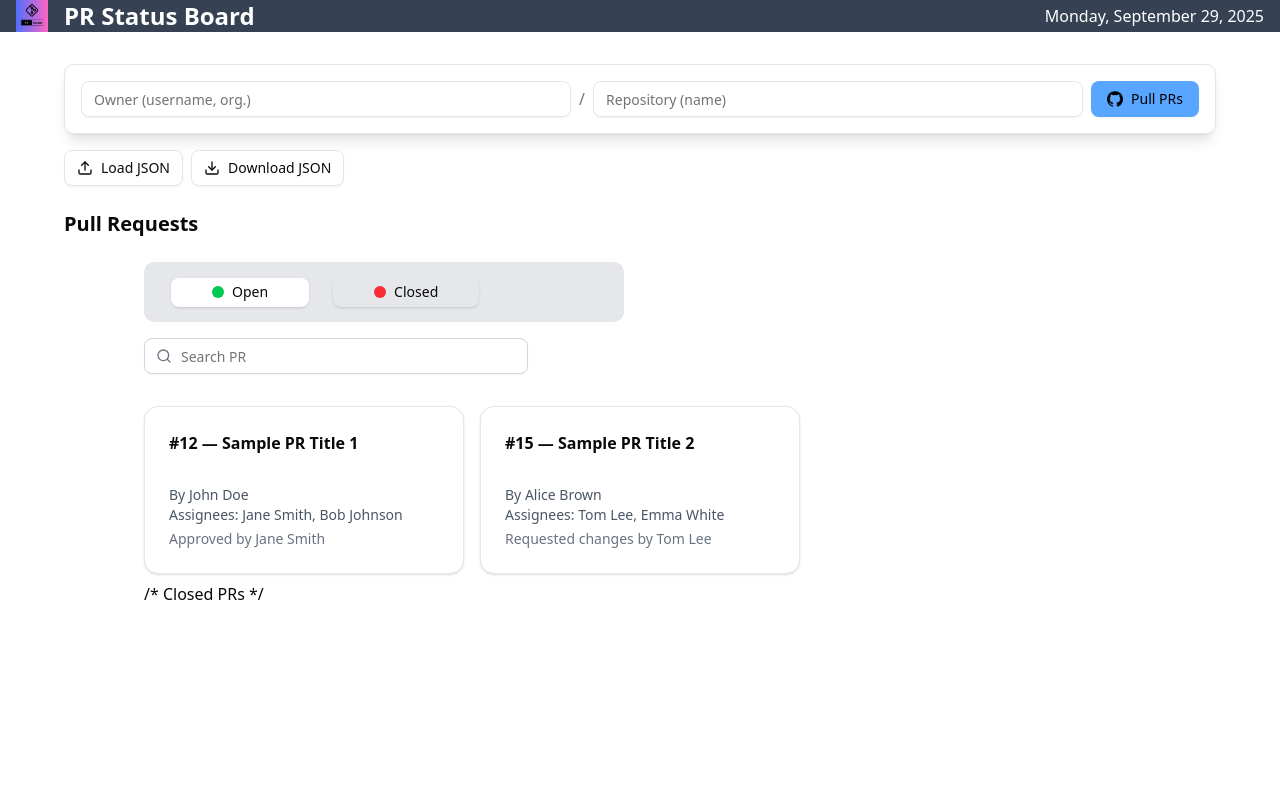
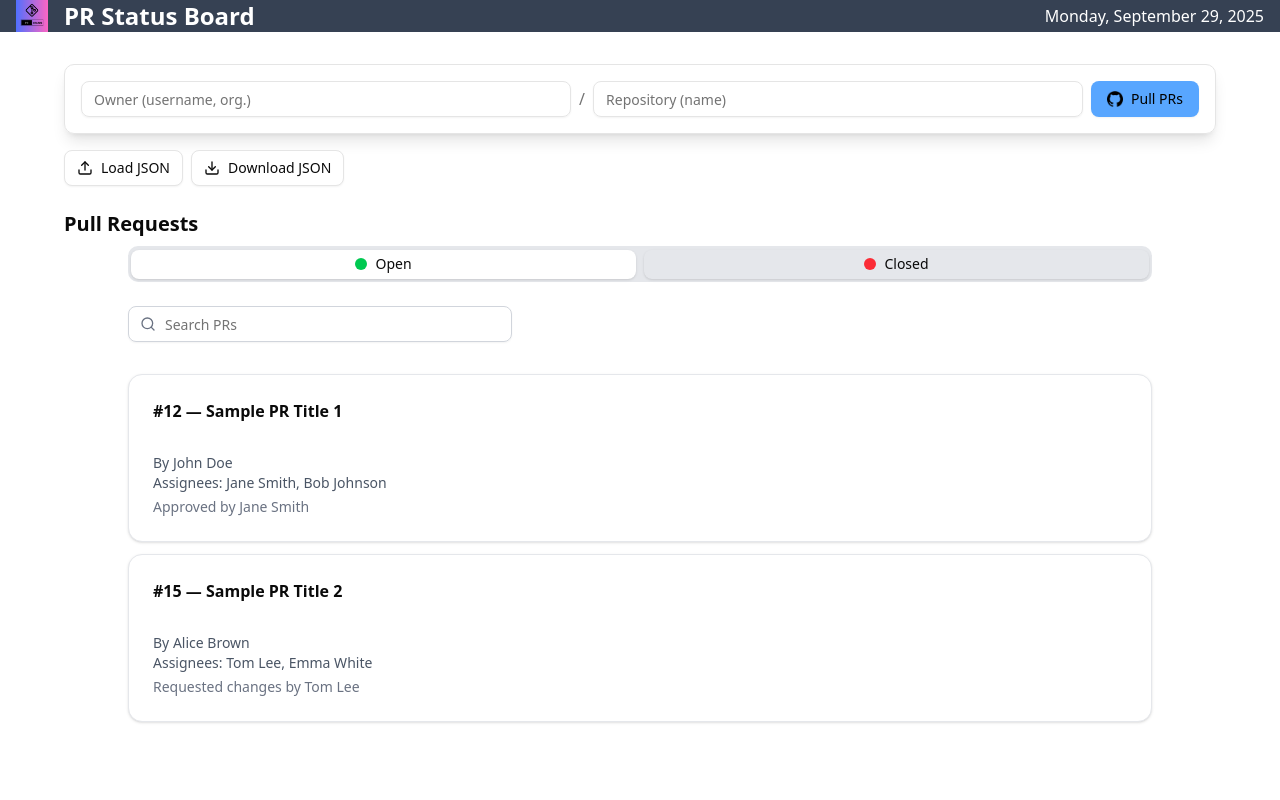
Before and after one commit to chingu-voyages/V57-tier2-team-23, a React (Vite) app: page /lookup in a window 1280 px wide. Shown: the top 800 px of the page. Built offline with nearby package versions, Linux system fonts and the light colour scheme.

Commit message:
refactor PRTabs component to improve search functionality and UI layout

```diff
--- a/src/components/PRtabs.jsx
+++ b/src/components/PRtabs.jsx
@@ -5,12 +5,25 @@ import { Input } from "@/components/ui/input";
 import { Search } from "lucide-react";
 
 export default function PRTabs({ openPRs = [], closedPRs = [] }) {
+  const [search, setSearch] = React.useState("")
+
+  const filteredOpenPRs = openPRs.filter(pr =>
+    pr.title.toLowerCase().includes(search.toLowerCase()) ||
+    pr.user?.login?.toLowerCase().includes(search.toLowerCase())
+  )
+
+  const filteredClosedPRs = closedPRs.filter(pr =>
+    pr.title.toLowerCase().includes(search.toLowerCase()) ||
+    pr.user?.login?.toLowerCase().includes(search.toLowerCase())
+  )
+
+
+
   return (
-    <div className="w-full max-w-5xl mx-auto p-4">
-      <Tabs defaultValue="open" className="w-full">
+    <div className="w-full max-w-5xl mx-auto">
+      <Tabs defaultValue="open">
         <div className="flex flex-col items-start">
-          <div className="bg-gray-200 rounded-lg px-6 py-3 w-[30rem] mb-4">
-            <TabsList className="bg-transparent space-x-6">
+          <TabsList className="bg-gray-200 space-x-2 w-full mb-6">
             <TabsTrigger
               value="open"
               className="flex items-center gap-2 px-10 py-2 rounded-md data-[state=active]:bg-white shadow-sm transition"
@@ -26,22 +39,26 @@ export default function PRTabs({ openPRs = [], closedPRs = [] }) {
               <span>Closed</span>
             </TabsTrigger>
           </TabsList>
-          </div>
-
 
           <div className="relative w-[24rem] mb-6">
             <Search className="absolute left-3 top-1/2 transform -translate-y-1/2 text-gray-500 h-4 w-4" />
             <Input
-              placeholder="Search PR"
+              placeholder="Search PRs"
+              value={search}
+              onChange={(e) => setSearch(e.target.value)}
               className="pl-9 pr-4 py-2 rounded-md border border-gray-300 focus:ring-2 focus:ring-blue-500"
             />
           </div>
         </div>
 
-
-        <TabsContent value="open" className="grid gap-4 sm:grid-cols-2 lg:grid-cols-3">
-          {openPRs.length > 0 ? (
-            openPRs.map((pr) => (
+        <TabsContent
+          value="open"
+          className="flex flex-col space-y-3"
+        >
+          {filteredOpenPRs.length === 0 ? (
+            <span className="text-gray-500">No open PRs found</span>
+          ) : (
+            filteredOpenPRs.map((pr) => (
               <Card
                 key={pr.id}
                 className="hover:shadow-md border border-gray-200 transition-transform transform hover:-translate-y-1 rounded-xl"
@@ -60,15 +77,17 @@ export default function PRTabs({ openPRs = [], closedPRs = [] }) {
                 </CardContent>
               </Card>
             ))
-          ) : (
-            <p className="text-center text-gray-500 col-span-full">No open PRs</p>
           )}
         </TabsContent>
 
-        /* Closed PRs */
-        <TabsContent value="closed" className="grid gap-4 sm:grid-cols-2 lg:grid-cols-3">
-          {closedPRs.length > 0 ? (
-            closedPRs.map((pr) => (
+        <TabsContent
+          value="closed"
+          className="flex flex-col space-y-3"
+        >
+          {filteredClosedPRs.length === 0 ? (
+            <span className="text-gray-500">No closed PRs found</span>
+          ) : (
+            filteredClosedPRs.map((pr) => (
               <Card
                 key={pr.id}
                 className="hover:shadow-md border border-gray-200 transition-transform transform hover:-translate-y-1 rounded-xl"
@@ -87,8 +106,6 @@ export default function PRTabs({ openPRs = [], closedPRs = [] }) {
                 </CardContent>
               </Card>
             ))
-          ) : (
-            <p className="text-center text-gray-500 col-span-full">No closed PRs</p>
           )}
         </TabsContent>
       </Tabs>
```
Lines whose indentation alone changed are shown as unchanged.
